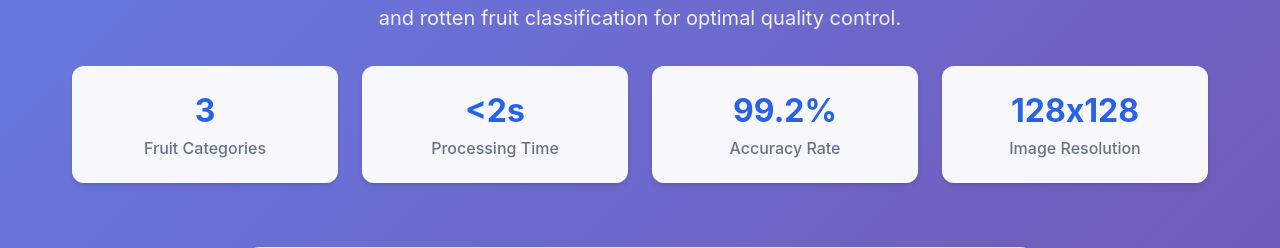
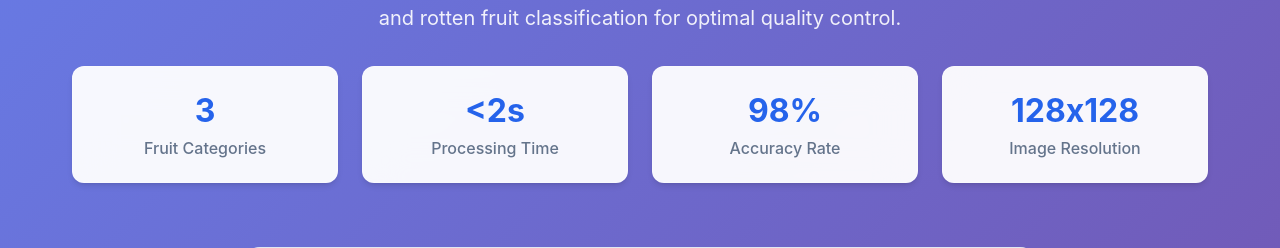
Before and after one commit to sasindub/RottenFruiteDetectionSystem, a FastAPI app: page / in a window 1280 px wide. Shown: the part 285-533 px from the top of the page. Run offline with FastAPI, Linux system fonts and the light colour scheme.

Commit message:
Changed front end

```diff
--- a/templates/index.html
+++ b/templates/index.html
@@ -444,7 +444,7 @@
                         <div class="stat-label">Processing Time</div>
                     </div>
                     <div class="stat-card">
-                        <div class="stat-number">99.2%</div>
+                        <div class="stat-number">98%</div>
                         <div class="stat-label">Accuracy Rate</div>
                     </div>
                     <div class="stat-card">
```
